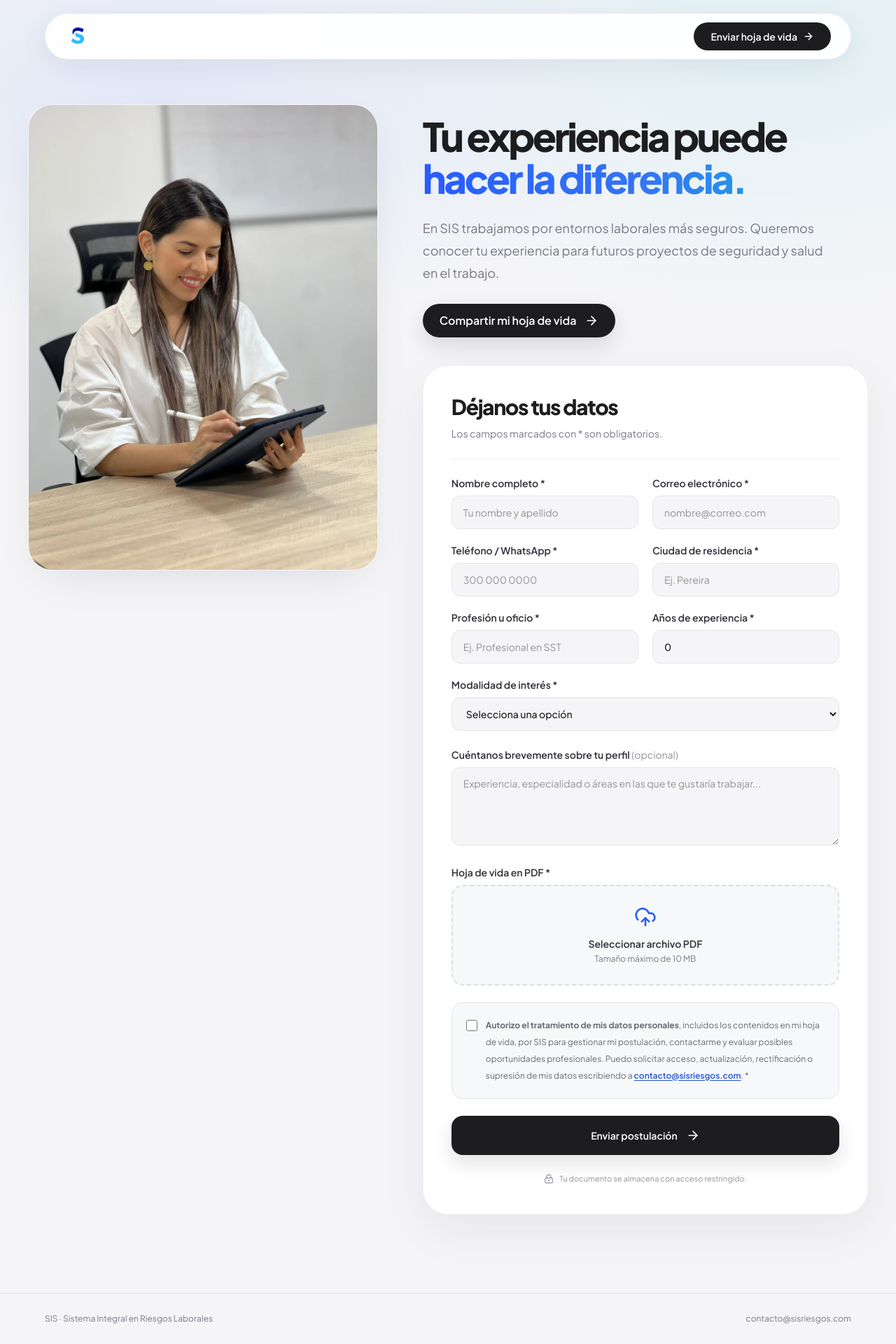
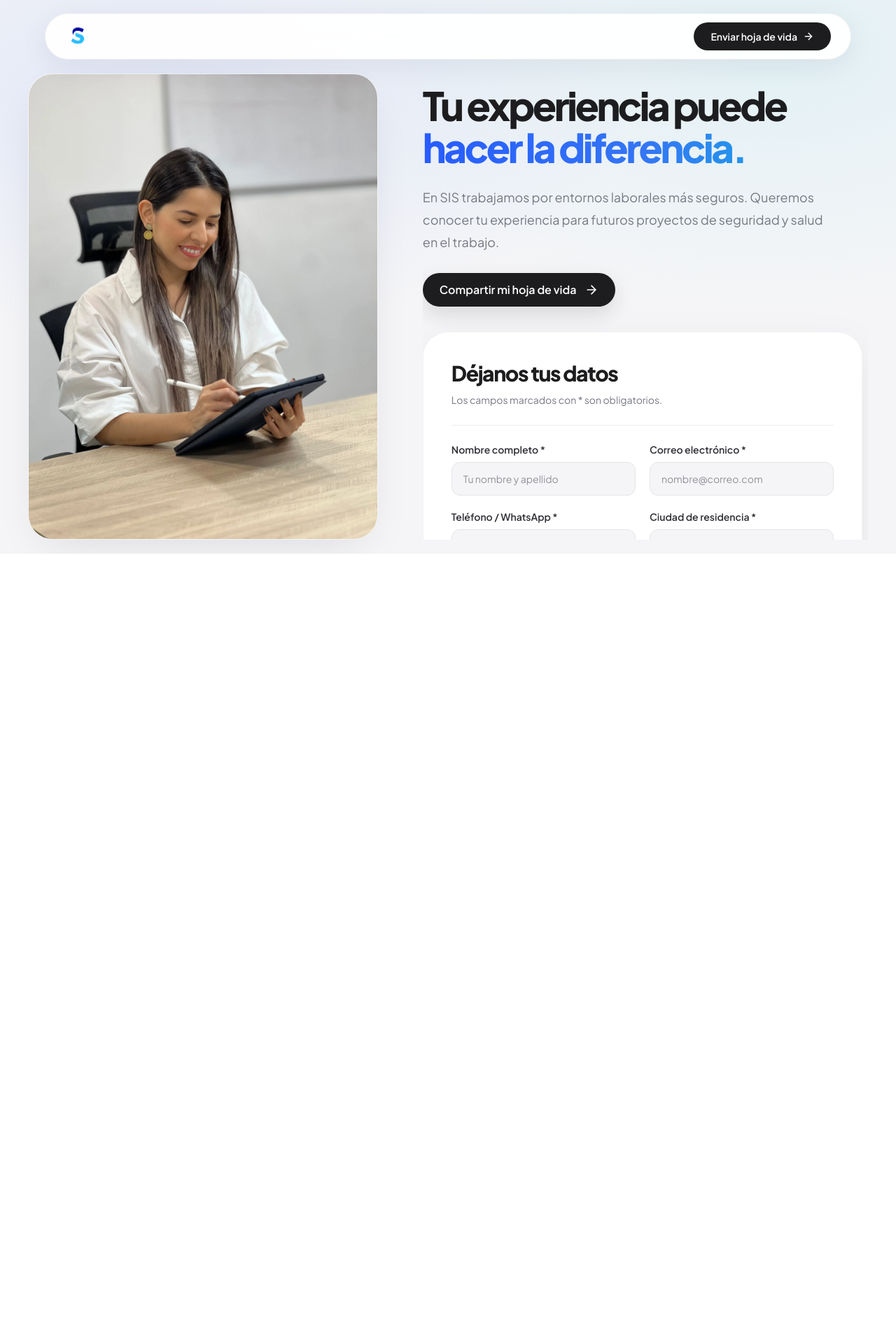
Before and after one commit to integralsst/sistemaintegral, a Next.js app: page /talento-sis in a window 1280 px wide. Shown: the part 9-1929 px from the top of the page at 70% size. After the commit the page ends 800 px from the top, so only its background shows below. Built offline with nearby package versions, Linux system fonts and the light colour scheme.

Commit message:
feat: split scroll de Talento SIS en escritorio (#4)

```diff
--- a/app/(campaigns)/talento-sis/_components/TalentoLanding.tsx
+++ b/app/(campaigns)/talento-sis/_components/TalentoLanding.tsx
@@ -140,13 +140,13 @@ export default function TalentoLanding() {
       };
 
   return (
-    <div className="relative min-h-screen overflow-x-hidden bg-[#f5f5f7] text-[#1d1d1f] selection:bg-blue-200">
+    <div className="relative min-h-screen overflow-x-hidden bg-[#f5f5f7] text-[#1d1d1f] selection:bg-blue-200 lg:flex lg:h-dvh lg:min-h-0 lg:flex-col lg:overflow-hidden">
       <div
         aria-hidden="true"
         className="pointer-events-none absolute inset-x-0 top-0 h-[680px] bg-[radial-gradient(ellipse_at_18%_22%,rgba(36,100,255,0.09),transparent_46%),radial-gradient(ellipse_at_86%_12%,rgba(0,186,220,0.08),transparent_44%)]"
       />
 
-      <header className="relative z-20 px-4 pt-5 sm:px-8 sm:pt-7">
+      <header className="relative z-20 px-4 pt-5 sm:px-8 sm:pt-7 lg:shrink-0">
         <nav aria-label="Navegación de postulaciones" className="mx-auto flex w-full max-w-6xl items-center justify-between gap-3 rounded-full border border-black/[0.055] bg-white/95 px-5 py-3 shadow-[0_10px_40px_rgba(28,33,51,0.07)] backdrop-blur-2xl sm:px-7">
           <a href="/" aria-label="Ir a la página principal de SIS" className="inline-flex shrink-0 items-center">
             <Image src="/images/logo.png" alt="SIS" width={128} height={44} priority className="h-9 w-auto max-w-[128px] object-contain" />
@@ -160,14 +160,15 @@ export default function TalentoLanding() {
         </nav>
       </header>
 
-      <main>
-        <section className="relative mx-auto w-full max-w-[1300px] px-5 pb-20 pt-10 sm:px-8 sm:pb-28 sm:pt-14 lg:px-10 lg:pt-16">
-          <div className="grid min-w-0 grid-cols-1 items-start gap-y-8 lg:grid-cols-[minmax(0,0.88fr)_minmax(0,1.12fr)] lg:gap-x-12 lg:gap-y-10 xl:gap-x-16">
-            {/* En escritorio, la fotografía ocupa la columna izquierda.
-                En móviles, el titular aparece primero y la imagen conserva su tamaño natural. */}
+      <main className="lg:min-h-0 lg:flex-1">
+        <section className="relative mx-auto w-full max-w-[1300px] px-5 pb-20 pt-10 sm:px-8 sm:pb-28 sm:pt-14 lg:h-full lg:overflow-hidden lg:px-10 lg:pb-5 lg:pt-5">
+          <div className="grid min-w-0 grid-cols-1 items-start gap-y-8 lg:h-full lg:min-h-0 lg:grid-cols-[minmax(0,0.88fr)_minmax(0,1.12fr)] lg:items-stretch lg:gap-x-12 lg:gap-y-0 xl:gap-x-16">
+            {/* Desktop: el panel derecho se desplaza independientemente de la imagen.
+                Móvil: display contents conserva título → imagen → formulario. */}
+            <div className="contents lg:order-2 lg:block lg:min-h-0 lg:overflow-y-auto lg:overscroll-contain lg:scroll-smooth lg:pb-8 lg:pr-2 lg:[scrollbar-width:thin] lg:[scrollbar-color:#c8cbd2_transparent]">
             <motion.div
               {...itemMotion}
-              className="min-w-0 lg:col-start-2 lg:row-start-1 lg:pt-4"
+              className="order-1 min-w-0 lg:pt-4"
             >
               <h1 className="max-w-2xl text-balance text-[clamp(2.5rem,4.4vw,4.8rem)] font-extrabold leading-[1.07] tracking-[-0.06em]">
                 Tu experiencia puede
@@ -187,21 +188,7 @@ export default function TalentoLanding() {
               </a>
             </motion.div>
 
-            <motion.figure
-              {...itemMotion}
-              className="min-w-0 overflow-hidden rounded-[1.7rem] border border-black/[0.045] bg-white shadow-[0_22px_65px_-25px_rgba(28,33,51,0.15)] sm:rounded-[2.2rem] lg:col-start-1 lg:row-start-1 lg:row-span-2"
-            >
-              <Image
-                src={gestionDocumentalImage}
-                alt="Profesional de SIS en su espacio de trabajo"
-                priority
-                placeholder="blur"
-                sizes="(max-width: 1023px) 100vw, (max-width: 1280px) 42vw, 510px"
-                className="block h-auto w-full object-contain"
-              />
-            </motion.figure>
-
-            <div id="postulacion" className="min-w-0 scroll-mt-6 lg:col-start-2 lg:row-start-2">
+            <div id="postulacion" className="order-3 min-w-0 scroll-mt-6 lg:mt-9">
             <motion.div
               {...itemMotion}
               className="min-w-0 rounded-[1.8rem] border border-black/[0.045] bg-white p-5 text-[#1d1d1f] shadow-[0_22px_65px_rgba(28,33,51,0.065)] sm:rounded-[2.25rem] sm:p-8 xl:p-10"
@@ -357,11 +344,34 @@ export default function TalentoLanding() {
               )}
             </motion.div>
             </div>
+              <div className="hidden lg:block lg:pt-8">
+                <p className="border-t border-[#e0e1e4] pt-6 text-xs leading-6 text-[#777984]">
+                  SIS · Sistema Integral en Riesgos Laborales
+                  <span className="block">
+                    <a href="mailto:contacto@sisriesgos.com" className="transition-colors hover:text-[#285bff]">contacto@sisriesgos.com</a>
+                  </span>
+                </p>
+              </div>
+            </div>
+
+            <motion.figure
+              {...itemMotion}
+              className="order-2 min-w-0 overflow-hidden rounded-[1.7rem] border border-black/[0.045] bg-white shadow-[0_22px_65px_-25px_rgba(28,33,51,0.15)] sm:rounded-[2.2rem] lg:order-1 lg:flex lg:h-full lg:min-h-0 lg:items-center lg:justify-center"
+            >
+              <Image
+                src={gestionDocumentalImage}
+                alt="Profesional de SIS en su espacio de trabajo"
+                priority
+                placeholder="blur"
+                sizes="(max-width: 1023px) 100vw, (max-width: 1280px) 42vw, 510px"
+                className="block h-auto w-full object-contain lg:max-h-full lg:max-w-full lg:w-auto"
+              />
+            </motion.figure>
           </div>
         </section>
       </main>
 
-      <footer className="border-t border-[#e5e5e7] px-5 py-7 sm:px-8">
+      <footer className="border-t border-[#e5e5e7] px-5 py-7 sm:px-8 lg:hidden">
         <div className="mx-auto flex max-w-6xl flex-col items-center justify-between gap-3 text-center text-xs text-[#777984] sm:flex-row sm:text-left">
           <p>SIS · Sistema Integral en Riesgos Laborales</p>
           <a href="mailto:contacto@sisriesgos.com" className="transition-colors hover:text-[#285bff]">
```
